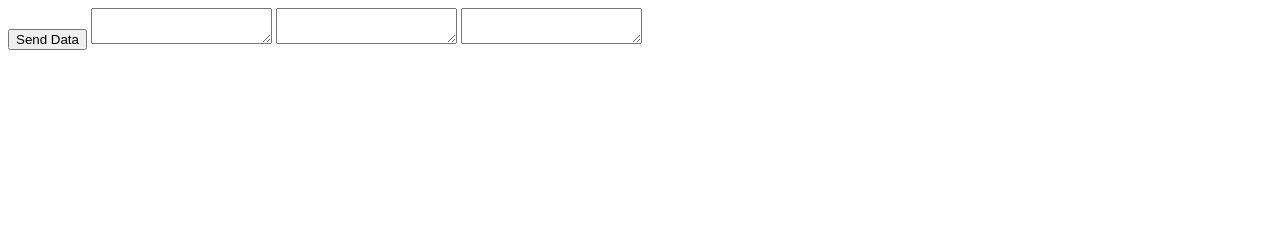
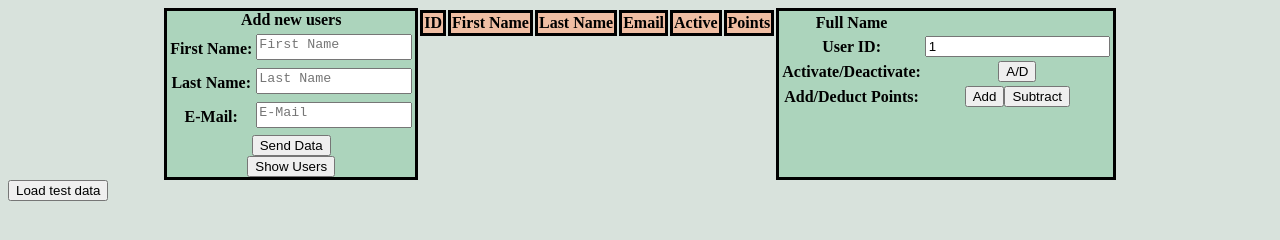
Before and after one commit to Mikele97-commits/Point_Management_System, a plain HTML site: page src/Index.HTML in a window 1280 px wide. Drawn offline with Linux system fonts and the light colour scheme.

Commit message:
Cosmetic changes, added testing data, proper table, beggining of 'edit' part

```diff
--- a/src/Index.HTML
+++ b/src/Index.HTML
@@ -2,14 +2,67 @@
 <html>
 <head>
   <script src="script.JS"></script>
+  <link rel="stylesheet" href="style.css">
 </head>
 <body>
-<button onclick="sendData()">Send Data</button>
-<textarea name="First Name" id="firstName"></textarea>
-<textarea name="Last Name" id="lastName"></textarea>
-<textarea name="Email" id="email"></textarea>
+<div id="dataAndTable">
 
-<p id="out"></p>
+  <div id="sendAndAreas">
+ <table>
+  <tr>Add new users</tr>
+  <tr>
+  <th>First Name:</th>
+  <th><textarea id="firstName" placeholder="First Name"></textarea></th>
+  </tr>
+  <tr><th>Last Name:</th>
+  <th><textarea id="lastName" placeholder="Last Name"></textarea></th>
+  </tr>
+  <tr><th>E-Mail:</th>
+  <th><textarea id="email" placeholder="E-Mail"></textarea></th>
+  </tr>
+  </table>
+  <button onclick="sendData()">Send Data</button>
+  <button onclick="showUsers()">Show Users</button>
+  </div>
+
+  <div id="tablediv">
+  <table id="usersTable">
+    <thead>
+      <tr>
+        <th>ID</th>
+        <th>First Name</th>
+        <th>Last Name</th>
+        <th>Email</th>
+        <th>Active</th>
+        <th>Points</th>
+      </tr>
+    </thead>
+    <tbody>
+    </tbody>
+  </table>
+  </div>
+
+  <div id="editdiv">
+    <table>
+      <tr>
+        <th>Full Name</th>
+        <th id="fullName"></th>
+      </tr>
+      <tr>
+        <th>User ID:</th>
+        <th><input type="number" id="counter" value="1" min ="1"></th>
+      </tr>
+      <tr>
+        <th>Activate/Deactivate:</th>
+        <th><Button>A/D</Button></th>
+      </tr>
+      <tr>
+        <th>Add/Deduct Points:</th>
+        <th><button>Add</button><button>Subtract</button></th></tr>
+    </table>
+  </div>
+</div>
+<button onclick="testData()">Load test data</button>
 
 
 </body>
--- a/src/script.JS
+++ b/src/script.JS
@@ -1,9 +1,49 @@
-async function callBackend() {
-  const res = await fetch("http://localhost:8080/hello");
+
+
+async function showUsers() {
+  let number=0
+  const res = await fetch("http://localhost:8080/show");
   const data = await res.json();
+  console.log(data)
 
-  document.getElementById("out").innerText =
-    data.message + " (" + data.status + ")";
+   const tbody = document.getElementById("usersTable").querySelector("tbody");
+  tbody.innerHTML = "";
+
+  data.forEach(user => {
+    const row = document.createElement("tr");
+
+    const IDCell = document.createElement("td");
+    IDCell.textContent = user.id;
+    row.appendChild(IDCell);
+
+    const firstNameCell = document.createElement("td");
+    firstNameCell.textContent = user.firstName;
+    row.appendChild(firstNameCell);
+
+    const lastNameCell = document.createElement("td");
+    lastNameCell.textContent = user.lastName;
+    row.appendChild(lastNameCell);
+
+    const emailCell = document.createElement("td");
+    emailCell.textContent = user.email;
+    row.appendChild(emailCell);
+
+    const activeCell = document.createElement("td");
+    if(user.active){
+    activeCell.textContent = "Yes";}
+    else{
+        activeCell.textContent = "No";}
+    row.appendChild(activeCell);
+
+    const pointsCell = document.createElement("td");
+    pointsCell.textContent = user.points;
+    row.appendChild(pointsCell);
+
+    number++;
+    tbody.appendChild(row);})
+    const input = document.getElementById("counter");
+    input.max=number;
+
   }
 
 async function sendData(){
@@ -23,4 +63,55 @@ async function sendData(){
   });
 
   console.log("Sent")
+  console.log(jsonData)
+
 }
+
+async function testData() {
+  const user1={
+    firstName:"Michał",
+    lastName:"Minich",
+    email:"michal.minich@gmail.com"
+  }
+    const jsonUser1=JSON.stringify(user1)
+
+      console.log(jsonUser1)
+
+
+     const user2={
+    firstName:"Karolina",
+    lastName:"Dubanowska",
+    email:"karo.dub@gmail.com"
+  }
+    const jsonUser2=JSON.stringify(user2)
+    console.log(jsonUser2)
+
+    const user3={
+    firstName:"Marcella",
+    lastName:"Ciempa",
+    email:"mar.ciemp@gmail.com"
+  }
+    const jsonUser3=JSON.stringify(user3)
+    console.log(jsonUser3)
+
+    fetch("http://localhost:8080/add",{
+    method: "POST",
+    body:jsonUser1
+  });
+
+  fetch("http://localhost:8080/add",{
+    method: "POST",
+    body:jsonUser2
+  });
+
+  fetch("http://localhost:8080/add",{
+    method: "POST",
+    body:jsonUser3
+  });
+
+}
+
+document.getElementById("counter").addEventListener("input", () => {
+  const value = document.getElementById("counter").value;
+  console.log(value);
+});
--- /dev/null
+++ b/src/style.css
@@ -0,0 +1,42 @@
+body{
+    background-color: #D8E2DC;
+
+}
+
+textarea{
+    resize: none;
+    width: 150px;
+    height: 20px;
+}
+#usersTable{
+table, th, td{
+    border: solid, black;
+    background-color: #f0bea3;
+    font-weight:bold ;
+}
+}
+#sendAndAreas{
+    font-weight: bold;
+    border: solid black;
+    background-color: #acd4bc;
+    display: flex;
+    align-items: center;
+    flex-direction: column;
+}
+#tablediv{
+    display: flex;
+    justify-content: center;
+}
+#dataAndTable{
+    display: flex;
+    flex-direction: row;
+    justify-content: center;
+}
+#editdiv{
+    font-weight: bold;
+    border: solid black;
+    background-color: #acd4bc;
+    display: flex;
+    align-items: center;
+    flex-direction: column;
+}
```
Also changed, not shown: 1 other file.
